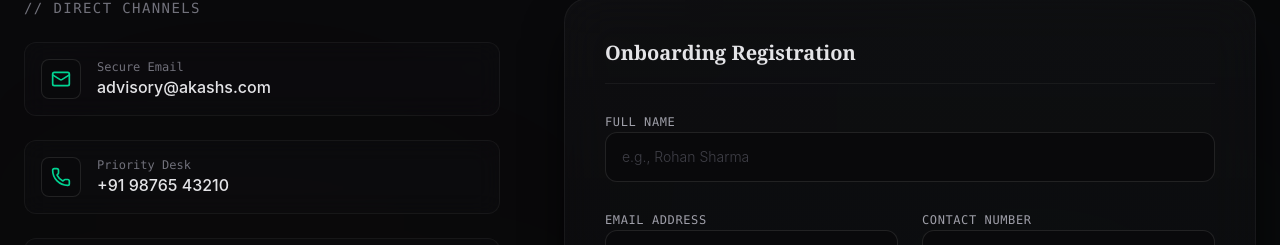
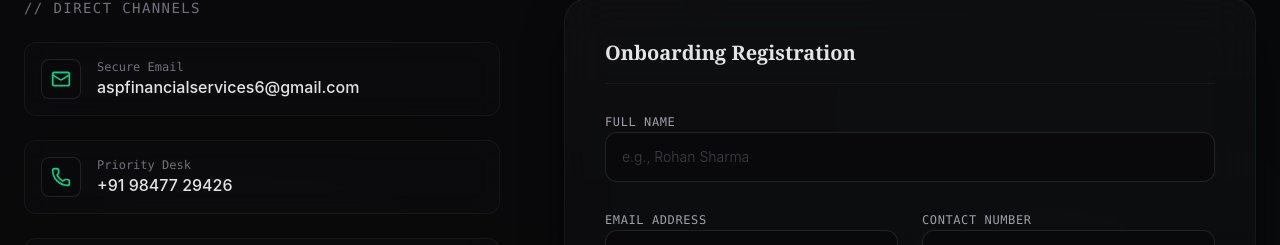
Before and after one commit to everlinesys/aspfinserv, a React (Vite) app: page /contact in a window 1280 px wide. Shown: the part 448-693 px from the top of the page. Built offline with nearby package versions, Linux system fonts and the light colour scheme.

Commit message:
video change

```diff
--- a/src/pages/Booking.jsx
+++ b/src/pages/Booking.jsx
@@ -21,7 +21,7 @@ export default function Booking() {
             return;
         }
 
-        const phoneNumber = "919876543210"; // Replace with your verified company phone number
+        const phoneNumber = "919847729426"; // Replace with your verified company phone number
         const message = `Hello Akash S, I would like to book a strategic Consultation slot.
 
 • Session Type: ${sessionType}
--- a/src/pages/Contact.jsx
+++ b/src/pages/Contact.jsx
@@ -49,7 +49,7 @@ export default function Contact() {
                 </div>
                 <div>
                   <p className="text-xs text-zinc-500 font-mono">Secure Email</p>
-                  <a href="mailto:advisory@akashs.com" className="text-sm md:text-base text-zinc-200 hover:text-emerald-400 font-medium transition-colors">advisory@akashs.com</a>
+                  <a href="mailto:aspfinancialservices6@gmail.com" className="text-sm md:text-base text-zinc-200 hover:text-emerald-400 font-medium transition-colors">aspfinancialservices6@gmail.com</a>
                 </div>
               </div>
 
@@ -59,7 +59,7 @@ export default function Contact() {
                 </div>
                 <div>
                   <p className="text-xs text-zinc-500 font-mono">Priority Desk</p>
-                  <a href="tel:+919876543210" className="text-sm md:text-base text-zinc-200 hover:text-emerald-400 font-medium transition-colors">+91 98765 43210</a>
+                  <a href="tel:+919847729426" className="text-sm md:text-base text-zinc-200 hover:text-emerald-400 font-medium transition-colors">+91 98477 29426</a>
                 </div>
               </div>
 
```
